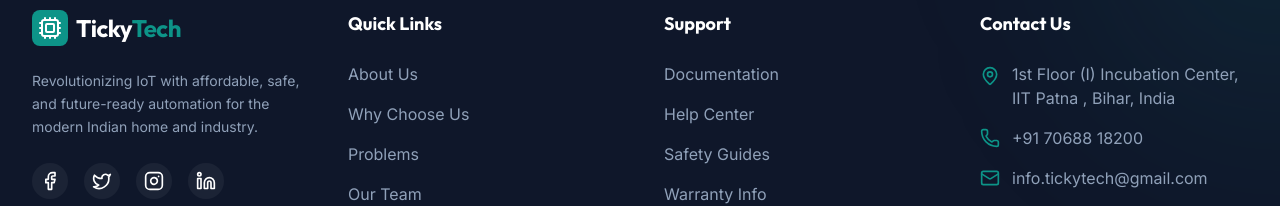
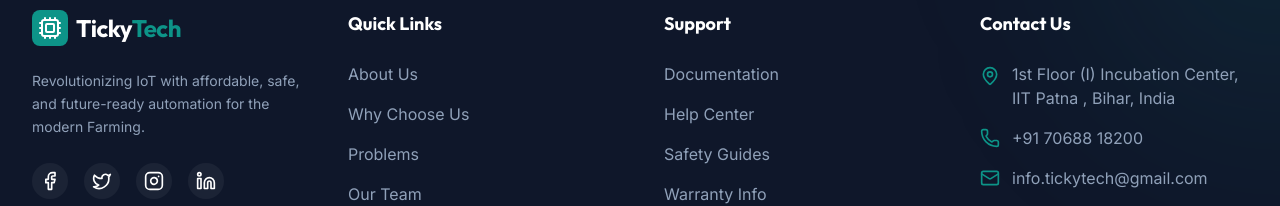
Before and after one commit to prajyoth2006/TICKY_TECH_AGRI, a React (Vite) app: page / in a window 1280 px wide. Shown: the part 1690-1896 px from the top of the page. Built offline with nearby package versions, Linux system fonts and the light colour scheme.

Commit message:
Modified the footer name for farming

```diff
--- a/src/components/Footer.tsx
+++ b/src/components/Footer.tsx
@@ -21,7 +21,7 @@ export default function Footer() {
             </Link>
             <p className="text-slate-400 leading-relaxed text-sm">
               Revolutionizing IoT with affordable, safe, and future-ready
-              automation for the modern Indian home and industry.
+              automation for the modern Farming.
             </p>
             <div className="flex space-x-4">
               <a href="#" className="p-2 bg-white/5 rounded-full hover:bg-brand-600 transition-colors">
```
